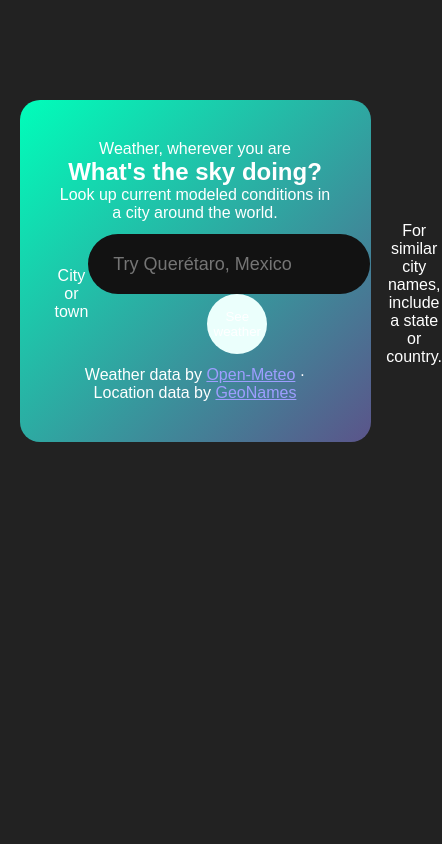
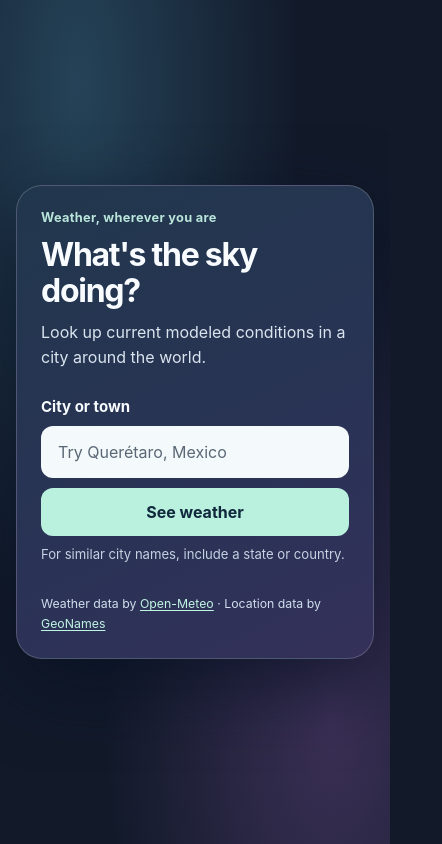
Before and after one commit to brittneyleighb/weather-app, a plain HTML site: page index.html in a window 390 px wide. Shown: the whole page, 442 px wide, since content can reach past the window. Drawn offline with Linux system fonts and the light colour scheme.

Commit message:
style: correct CSS syntax and improve mobile and keyboard usability

```diff
--- a/style.css
+++ b/style.css
@@ -1,93 +1,158 @@
-*{
+:root {
+  font-family: ui-sans-serif, -apple-system, BlinkMacSystemFont, "Segoe UI", sans-serif;
+  color: #f8fcff;
+  background: #121a2a;
+  font-synthesis: none;
+}
+* { box-sizing: border-box; }
+[hidden] { display: none !important; }
+body {
+  min-height: 100vh;
   margin: 0;
-  padding: 0;
-  font-family: 'Poppins', sans-serif;
-  box-sizing: border-box;
+  background: radial-gradient(ellipse at 20% 10%, #254358 0%, transparent 50%),
+              radial-gradient(ellipse at 85% 85%, #3b3056 0%, transparent 48%), #121a2a;
 }
-body{
-  background: #222;
+.layout {
+  display: grid;
+  align-items: center;
+  justify-items: center;
+  min-height: 100vh;
+  padding: 26px 16px;
 }
-.card{
-  width: 90%;
-  max-width: 470px;
-  background: linear-gradient(135deg, #00feba, #5b548a);
-  color: #ffff;
-  margin: 100px auto 0;
-  border-radius: 20px; /* To round the corners */
-  padding: 40px 35px;
-  text-align: center;
+.card {
+  width: min(100%, 590px);
+  padding: clamp(24px, 5vw, 44px);
+  border: 1px solid #ffffff2e;
+  border-radius: 26px;
+  background: linear-gradient(155deg, #21374d 0%, #2a3356 63%, #34305a 100%);
+  box-shadow: 0 26px 75px #060f22a6;
 }
-.search{
-  width 100%;
+.eyebrow {
+  margin: 0 0 12px;
+  color: #b9e5da;
+  font-size: 0.8rem;
+  font-weight: 650;
+  letter-spacing: .025em;
+}
+h1 {
+  font-size: clamp(2rem, 5vw, 2.65rem);
+  line-height: 1.1;
+  letter-spacing: -.04em;
+  margin: 0 0 12px;
+}
+.intro {
+  color: #dae4ef;
+  line-height: 1.55;
+  margin: 0 0 28px;
+}
+.search label {
+  display: block;
+  font-weight: 650;
+  font-size: .94rem;
+  margin-bottom: 10px;
+}
+.search-row {
   display: flex;
-  align-items: center;
+  gap: 10px;
+}
+.search input {
+  min-width: 0;
+  flex: 1;
+  padding: 14px 15px;
+  color: #15202c;
+  background: #f4fafb;
+  border: 2px solid transparent;
+  border-radius: 12px;
+  font: inherit;
+  font-size: 1rem;
+}
+.search input::placeholder { color: #5a6775; }
+button {
+  flex-shrink: 0;
+  border: 0;
+  border-radius: 12px;
+  background: #b9f1de;
+  color: #10273c;
+  font: inherit;
+  font-weight: 750;
+  padding: 14px 18px;
+  cursor: pointer;
+  transition: background .16s ease, transform .16s ease;
+}
+button:hover:not(:disabled) { background: #d0f8e9; transform: translateY(-1px); }
+button:disabled { opacity: .66; cursor: progress; }
+:focus-visible { outline: 3px solid #ffd995; outline-offset: 3px; }
+.search-hint {
+  margin: 10px 0 0;
+  font-size: .82rem;
+  color: #c5d2e2;
+}
+.message {
+  margin: 20px 0 0;
+  padding: 13px 15px;
+  border-radius: 12px;
+  background: #ffffff16;
+  color: #f8fbff;
+  line-height: 1.5;
+}
+.message[data-kind="error"] {
+  border: 1px solid #ffd3b2;
+  background: #7e3c39a3;
+}
+.weather {
+  margin-top: 28px;
+  padding-top: 26px;
+  border-top: 1px solid #ffffff30;
+}
+.weather-main {
+  display: flex;
   justify-content: space-between;
-
+  gap: 20px;
+  align-items: flex-start;
 }
-.search input{
-  border: 0;
-  outline: 0;
-  background: #ebfffc
-  color: #555;
-  padding: 10px 25px;
-  height: 60px;
-  border-radius: 30px;
-  flex: 1;
-  margin-right: 16px;
-  font-size: 18px;
+h2 {
+  margin: 0;
+  font-size: clamp(1.45rem, 3vw, 2rem);
+  letter-spacing: -.025em;
+  line-height: 1.2;
+  overflow-wrap: anywhere;
 }
-.search button{
-  border: 0;
-  outline: 0;
-  background: #ebfffc;
-  border-radius: 50%;
-  width: 60px;
-  height: 60px;
-  cursor: pointer;
+.weather-icon { font-size: clamp(3.8rem, 12vw, 6.5rem); line-height: 1; flex-shrink: 0; }
+.condition { margin: 12px 0 0; font-size: 1.1rem; }
+.observation { margin: 8px 0 0; color: #cfdeec; font-size: .81rem; }
+.temperature {
+  margin: 8px 0 24px;
+  font-size: clamp(4.3rem, 17vw, 7rem);
+  line-height: 1;
+  font-weight: 720;
+  letter-spacing: -.075em;
 }
-.search button img{
-  width: 16px;
+.details {
+  display: grid;
+  grid-template-columns: repeat(2, minmax(0,1fr));
+  gap: 14px;
 }
-.weather-icon{
-  width: 170px;
-  margin-top: 30px;
+.metric {
+  padding: 19px 18px;
+  background: #ffffff12;
+  border: 1px solid #ffffff26;
+  border-radius: 16px;
 }
-.weather h1{
-  font-size: 80px;
-  font-weight: 500;
+.metric-label { margin: 0 0 7px; color: #d2e5f0; font-size: .83rem; }
+.metric-value { margin: 0; font-size: clamp(1.25rem, 4vw, 1.7rem); font-weight: 700; }
+footer {
+  margin-top: 32px;
+  color: #cfdeec;
+  font-size: .77rem;
+  line-height: 1.6;
 }
-.weather h2{
-  font-size: 45px;
-  font-weight: 400;
-  margin-top: -10px;
+footer a { color: #c0f4e3; text-underline-offset: 2px; }
+@media (max-width: 420px) {
+  .search-row { flex-direction: column; }
+  .search-row button { width: 100%; }
+  .weather-main { gap: 8px; }
+  .metric { padding: 15px 12px; }
 }
-.details{ /* This is where we spaced out Humidity and Wind Speed */
-  display: flex;
-  align-items: center;
-  justify-content: space-between;
-  padding: 0 20px;
-  margin-top: 50px;
+@media (prefers-reduced-motion: reduce) {
+  button { transition: none; }
 }
-.col{ /* Re-sizing the Humidity and Wind Speed icons */
-  display: flex;
-  align-items: center;
-  text-align: left;
-}
-.col img{
-  width: 40px;
-  margin-right: 10px;
-}
-.humidity, .wind{
-  font-size: 28px;
-  margin-top: -6px;
-}
-.weather{
-  display: none;
-}
-.error{
-  text-align: left;
-  margin-left: 10px;
-  font-size: 14px;
-  margin-top: 10px;
-  display: none; /* Hides the error message on the main screen */
-}
```
